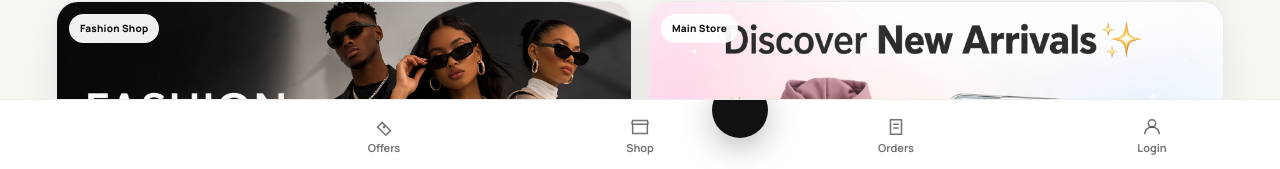
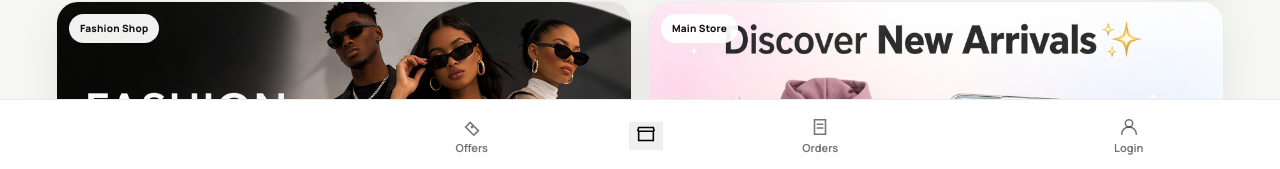
Before and after one commit to Orderion/Beme-Market, a React (Vite) app in the folder Beme-Frontend/: page / in a window 1280 px wide. Shown: the part 629-798 px from the top of the page. Built offline with nearby package versions, Linux system fonts and the light colour scheme; no server answers; the database is empty.

Commit message:
Update BottomNav.jsx

```diff
--- a/Beme-Frontend/src/components/navigation/BottomNav.jsx
+++ b/Beme-Frontend/src/components/navigation/BottomNav.jsx
@@ -9,8 +9,8 @@ import "./BottomNav.css";
 function IconHome() {
   return (
     <svg viewBox="0 0 24 24" className="bn-svg">
-      <path d="M4 11l8-7 8 7" fill="none" stroke="currentColor" strokeWidth="1.7" strokeLinecap="round"/>
-      <path d="M6 10v10h12V10" fill="none" stroke="currentColor" strokeWidth="1.7"/>
+      <path d="M4 11l8-7 8 7" fill="none" stroke="currentColor" strokeWidth="1.7" strokeLinecap="round" />
+      <path d="M6 10v10h12V10" fill="none" stroke="currentColor" strokeWidth="1.7" strokeLinejoin="round" />
     </svg>
   );
 }
@@ -18,8 +18,8 @@ function IconHome() {
 function IconShop() {
   return (
     <svg viewBox="0 0 24 24" className="bn-svg">
-      <path d="M3 9l1-4h16l1 4" fill="none" stroke="currentColor" strokeWidth="1.7"/>
-      <path d="M4 9h16v10H4z" fill="none" stroke="currentColor" strokeWidth="1.7"/>
+      <path d="M3 9l1-4h16l1 4" fill="none" stroke="currentColor" strokeWidth="1.7" />
+      <path d="M4 9h16v10H4z" fill="none" stroke="currentColor" strokeWidth="1.7" />
     </svg>
   );
 }
@@ -27,8 +27,8 @@ function IconShop() {
 function IconOrders() {
   return (
     <svg viewBox="0 0 24 24" className="bn-svg">
-      <path d="M6 4h12v16H6z" fill="none" stroke="currentColor" strokeWidth="1.7"/>
-      <path d="M9 9h6M9 13h6" stroke="currentColor" strokeWidth="1.7"/>
+      <path d="M6 4h12v16H6z" fill="none" stroke="currentColor" strokeWidth="1.7" />
+      <path d="M9 9h6M9 13h6" fill="none" stroke="currentColor" strokeWidth="1.7" strokeLinecap="round" />
     </svg>
   );
 }
@@ -36,8 +36,8 @@ function IconOrders() {
 function IconUser() {
   return (
     <svg viewBox="0 0 24 24" className="bn-svg">
-      <path d="M12 12a4 4 0 1 0-4-4 4 4 0 0 0 4 4z" stroke="currentColor" strokeWidth="1.7" fill="none"/>
-      <path d="M4 20a8 8 0 0 1 16 0" stroke="currentColor" strokeWidth="1.7" fill="none"/>
+      <path d="M12 12a4 4 0 1 0-4-4 4 4 0 0 0 4 4z" fill="none" stroke="currentColor" strokeWidth="1.7" />
+      <path d="M4 20a8 8 0 0 1 16 0" fill="none" stroke="currentColor" strokeWidth="1.7" strokeLinecap="round" />
     </svg>
   );
 }
@@ -45,8 +45,8 @@ function IconUser() {
 function IconOffers() {
   return (
     <svg viewBox="0 0 24 24" className="bn-svg">
-      <path d="M5 12l5-5 9 9-5 5z" fill="none" stroke="currentColor" strokeWidth="1.7"/>
-      <circle cx="12" cy="12" r="1.5" fill="currentColor"/>
+      <path d="M5 12l5-5 9 9-5 5z" fill="none" stroke="currentColor" strokeWidth="1.7" strokeLinecap="round" />
+      <circle cx="12" cy="12" r="1.5" fill="currentColor" />
     </svg>
   );
 }
@@ -61,48 +61,16 @@ export default function BottomNav() {
 
   const [showLogoutConfirm, setShowLogoutConfirm] = useState(false);
   const [logoutConfirmMounted, setLogoutConfirmMounted] = useState(false);
-
   const logoutWrapRef = useRef(null);
-  const navRef = useRef(null);
-  const indicatorRef = useRef(null);
 
   const isActive = (path) => location.pathname === path;
 
-  /* 🔥 ORDER (IMPORTANT for animation positions) */
-  const items = [
-    { key: "home", path: "/", icon: <IconHome />, label: "Home" },
-    { key: "offers", path: "/offers", icon: <IconOffers />, label: "Offers" },
-    { key: "shop", path: "/shop", icon: <IconShop />, label: "Shop" },
-    { key: "orders", path: "/orders", icon: <IconOrders />, label: "Orders" },
-    {
-      key: "account",
-      path: user ? "/account" : "/login",
-      icon: <IconUser />,
-      label: user ? "Account" : "Login",
-    },
-  ];
-
-  /* 🔥 MOVE INDICATOR */
-  useEffect(() => {
-    const index = items.findIndex((i) => i.path === location.pathname);
-    if (index === -1) return;
-
-    const nav = navRef.current;
-    const indicator = indicatorRef.current;
-
-    if (!nav || !indicator) return;
-
-    const itemWidth = nav.offsetWidth / items.length;
-    const x = itemWidth * index + itemWidth / 2 - 28;
-
-    indicator.style.transform = `translateX(${x}px)`;
-  }, [location.pathname]);
-
-  /* Logout confirmation logic (UNCHANGED) */
+  /* Logout confirmation effect */
   useEffect(() => {
     let timeoutId;
     if (showLogoutConfirm) setLogoutConfirmMounted(true);
-    else timeoutId = setTimeout(() => setLogoutConfirmMounted(false), 220);
+    else
+      timeoutId = setTimeout(() => setLogoutConfirmMounted(false), 220);
     return () => clearTimeout(timeoutId);
   }, [showLogoutConfirm]);
 
@@ -111,9 +79,7 @@ export default function BottomNav() {
 
     const handleClickOutside = (event) => {
       if (!logoutWrapRef.current) return;
-      if (!logoutWrapRef.current.contains(event.target)) {
-        setShowLogoutConfirm(false);
-      }
+      if (!logoutWrapRef.current.contains(event.target)) setShowLogoutConfirm(false);
     };
 
     const handleEscape = (event) => {
@@ -130,37 +96,70 @@ export default function BottomNav() {
   }, [showLogoutConfirm, logoutConfirmMounted]);
 
   return (
-    <nav className="bottom-nav" ref={navRef}>
-      {/* 🔥 MOVING PULSE */}
-      <div className="bn-indicator" ref={indicatorRef} />
+    <nav className="bottom-nav">
 
-      {items.map((item) => {
-        if (item.key === "offers") {
-          return (
+      {/* HOME */}
       <button
-              key={item.key}
-              className={`bn-item ${isActive(item.path) ? "active" : ""}`}
+        className={`bn-item ${isActive("/") ? "active" : ""}`}
+        onClick={() => navigate("/")}
+      >
+        <IconHome />
+        <span>Home</span>
+      </button>
+
+      {/* OFFERS */}
+      <button
+        className={`bn-item ${isActive("/offers") ? "active" : ""}`}
         onClick={() => alert("No offer available")}
       >
-              {item.icon}
-              <span>{item.label}</span>
+        <IconOffers />
+        <span>Offers</span>
       </button>
-          );
-        }
 
-        if (item.key === "account" && user) {
-          return (
-            <div key={item.key} className="bn-item bn-account-wrap" ref={logoutWrapRef}>
+      {/* CENTER SHOP BUTTON */}
+      <button
+        className="bn-center"
+        onClick={() => navigate("/shop")}
+        aria-label="Shop"
+      >
+        <IconShop />
+      </button>
+
+      {/* ORDERS */}
+      <button
+        className={`bn-item ${isActive("/orders") ? "active" : ""}`}
+        onClick={() => navigate("/orders")}
+      >
+        <IconOrders />
+        <span>Orders</span>
+      </button>
+
+      {/* ACCOUNT / LOGIN */}
+      <div className="bn-item bn-account-wrap" ref={logoutWrapRef}>
+        {!user ? (
+          <button
+            className={`bn-item ${isActive("/login") ? "active" : ""}`}
+            onClick={() => navigate("/login")}
+          >
+            <IconUser />
+            <span>Login</span>
+          </button>
+        ) : (
+          <>
             <button
               className={`bn-item ${showLogoutConfirm ? "is-active" : ""}`}
               onClick={() => setShowLogoutConfirm((prev) => !prev)}
+              aria-label="Open logout confirmation"
             >
-                {item.icon}
-                <span>{item.label}</span>
+              <IconUser />
+              <span>Account</span>
             </button>
 
             {(logoutConfirmMounted || showLogoutConfirm) && (
-                <div className={`bn-confirm ${showLogoutConfirm ? "is-open" : ""}`}>
+              <div
+                className={`bn-confirm ${showLogoutConfirm ? "is-open" : ""}`}
+                aria-hidden={!showLogoutConfirm}
+              >
                 <p>Log out of your account?</p>
                 <div className="bn-confirm-actions">
                   <button onClick={() => setShowLogoutConfirm(false)}>Cancel</button>
@@ -177,21 +176,9 @@ export default function BottomNav() {
                 </div>
               </div>
             )}
+          </>
+        )}
       </div>
-          );
-        }
-
-        return (
-          <button
-            key={item.key}
-            className={`bn-item ${isActive(item.path) ? "active" : ""}`}
-            onClick={() => navigate(item.path)}
-          >
-            {item.icon}
-            <span>{item.label}</span>
-          </button>
-        );
-      })}
     </nav>
   );
 }
```
Lines whose indentation alone changed are shown as unchanged.
